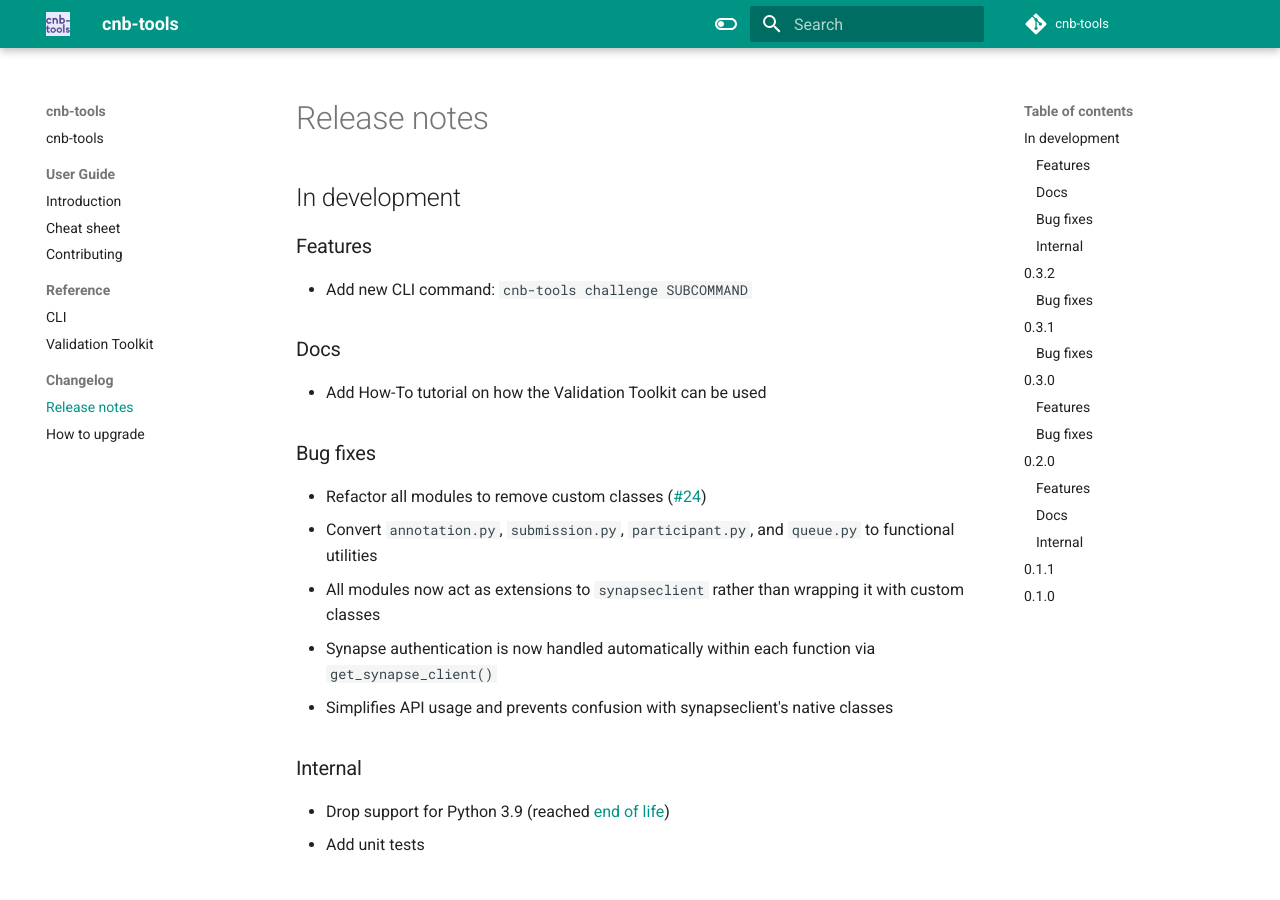
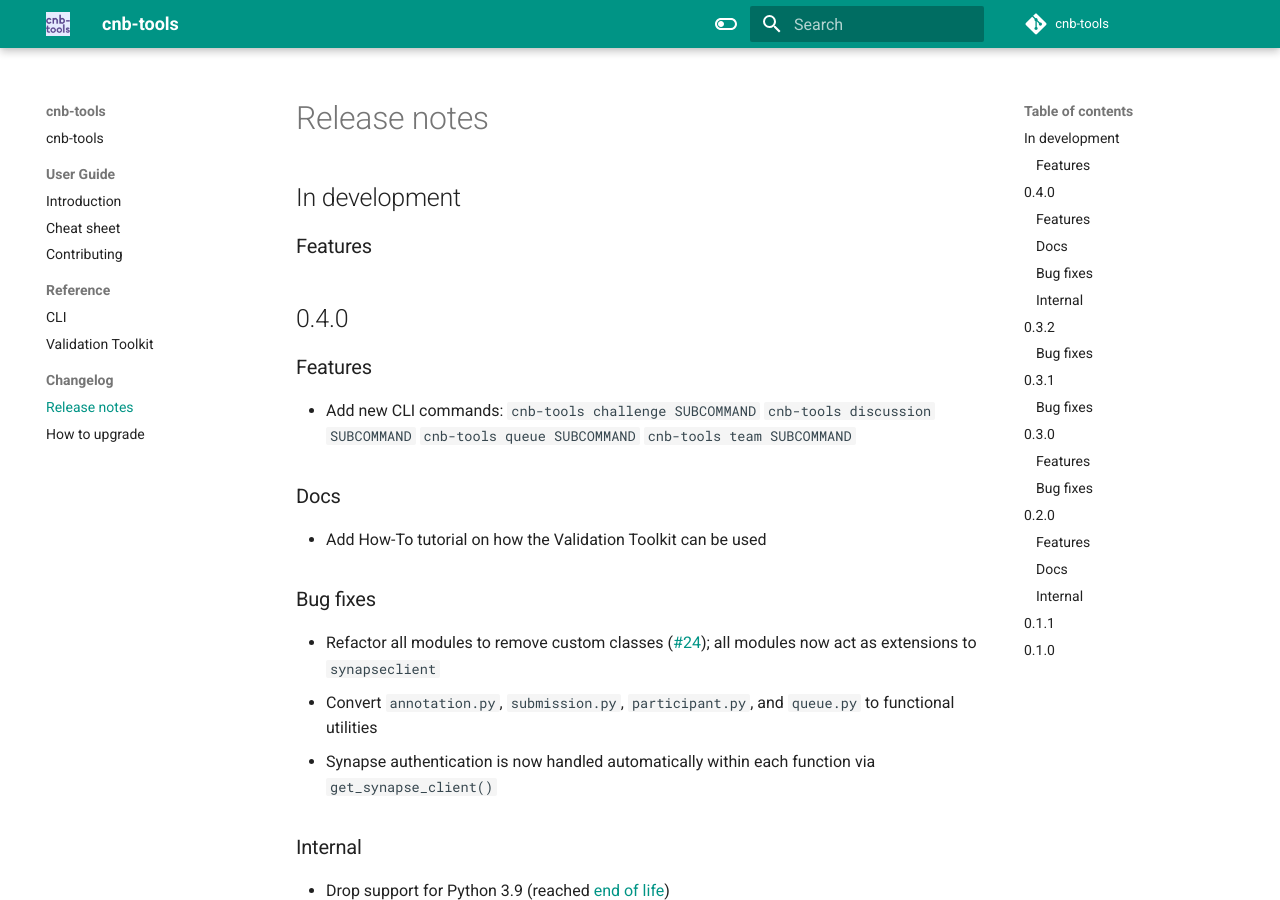
Before and after one commit to Sage-Bionetworks-Challenges/cnb-tools, an MkDocs documentation site: the page built from docs/changelog/release-notes.md, in a window 1280 px wide and 900 px high. Built offline with MkDocs 1.6.1 and Material for MkDocs 9.7.7, drawn with Linux system fonts in a browser that asks for light colours; comment, search, counter and statistics services are not loaded.

Commit message:
update changelog

```diff
--- a/docs/changelog/release-notes.md
+++ b/docs/changelog/release-notes.md
@@ -1,18 +1,24 @@
 ## In development
 
 ### Features
-- Add new CLI command: `cnb-tools challenge SUBCOMMAND`
+
+
+## 0.4.0
+
+### Features
+- Add new CLI commands:
+  `cnb-tools challenge SUBCOMMAND`
+  `cnb-tools discussion SUBCOMMAND`
+  `cnb-tools queue SUBCOMMAND`
+  `cnb-tools team SUBCOMMAND`
 
 ### Docs
 - Add How-To tutorial on how the Validation Toolkit can be used
 
 ### Bug fixes
-- Refactor all modules to remove custom classes ([#24](https://github.com/Sage-Bionetworks-Challenges/cnb-tools/issues/24))
+- Refactor all modules to remove custom classes ([#24](https://github.com/Sage-Bionetworks-Challenges/cnb-tools/issues/24)); all modules now act as extensions to `synapseclient`
   - Convert `annotation.py`, `submission.py`, `participant.py`, and `queue.py` to functional utilities
-  - All modules now act as extensions to `synapseclient` rather than wrapping it with custom classes
   - Synapse authentication is now handled automatically within each function via `get_synapse_client()`
-  - Simplifies API usage and prevents confusion with synapseclient's native classes
-
 ### Internal
 - Drop support for Python 3.9 (reached [end of life](https://devguide.python.org/versions/))
 - Add unit tests
```
